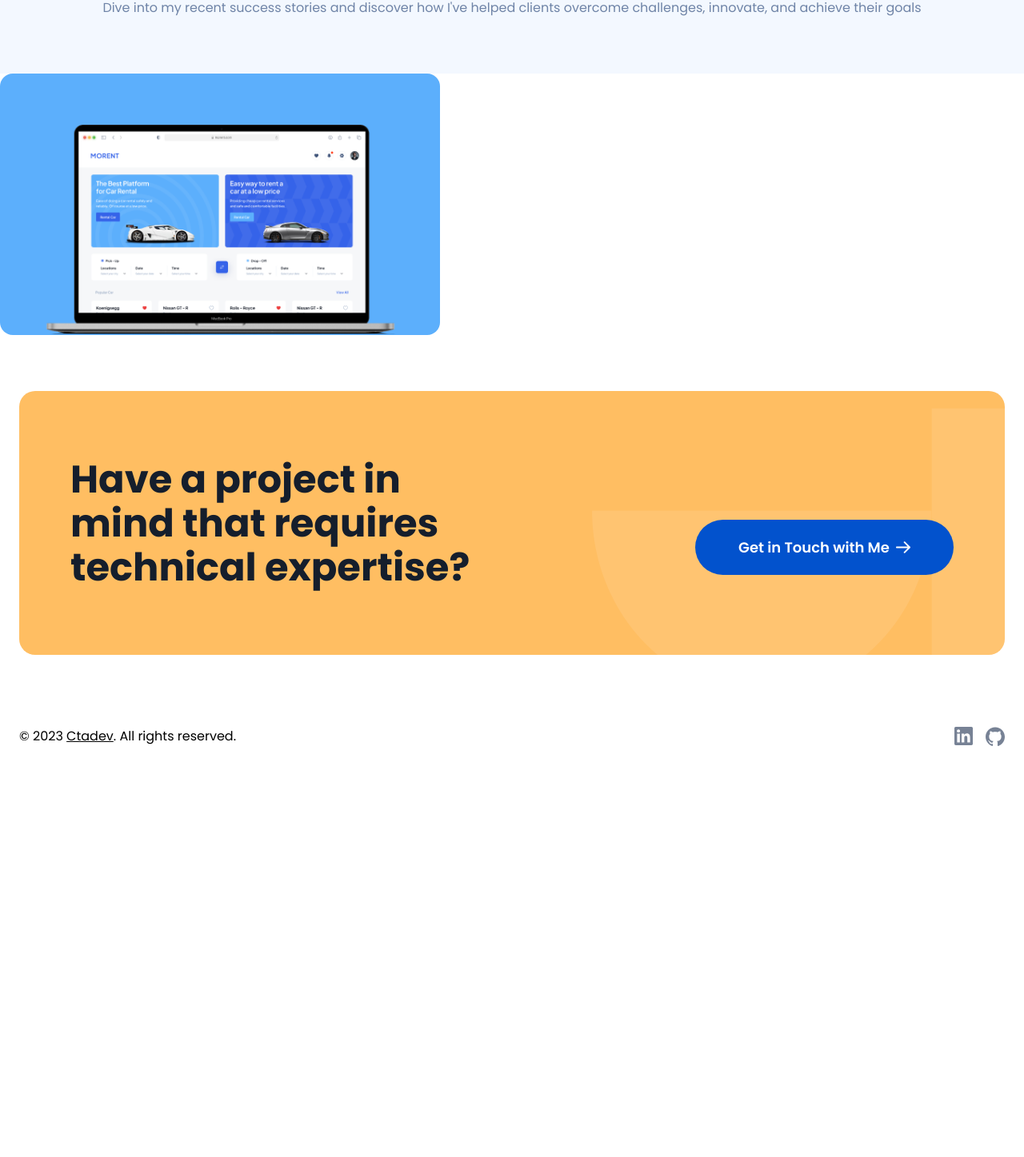
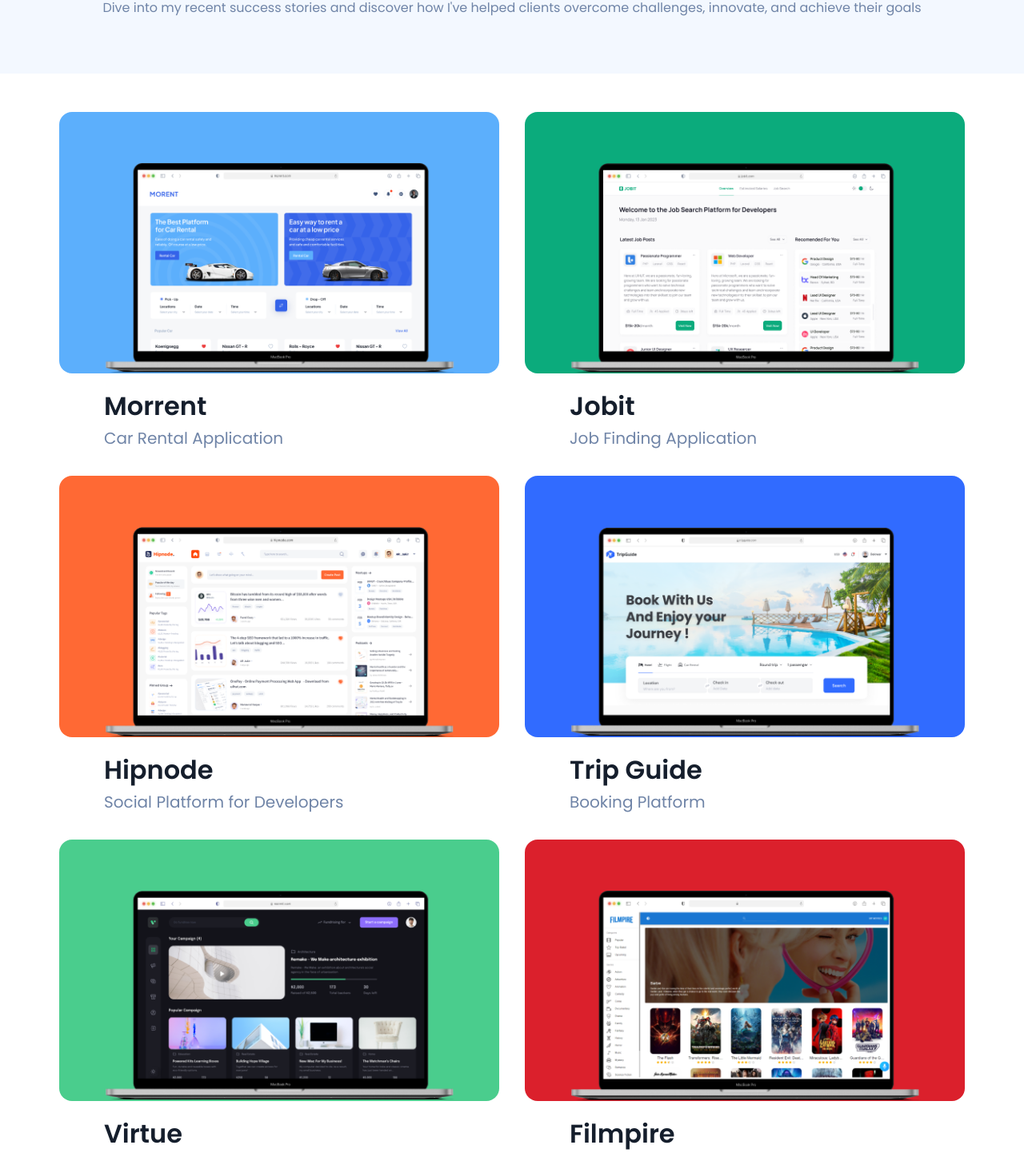
Before and after one commit to ctadev/porfolio-next13, a Next.js app: page /casestudies in a window 1280 px wide. Shown: the part 212-1659 px from the top of the page at 80% size. Before the commit the page ends 1165 px from the top, so only its background shows below. Built offline with nearby package versions, Linux system fonts and the light colour scheme; no server answers; a web font is replaced by a local one.

Commit message:
setup case studies page

```diff
--- a/app/(components)/Hero.jsx
+++ b/app/(components)/Hero.jsx
@@ -18,7 +18,7 @@ const Hero = () => {
               <h1>Professional</h1>
               <div className="relative w-fit">
                 <h2 className="">Web Developer</h2>
-                <div className="w-full h-[20px] absolute bg-blue-secondary left-0 bottom-1 -z-10" />
+                <div className="w-full md:h-[20px] absolute bg-blue-secondary left-0 -bottom-1 h-[15px] lg:bottom-1 -z-10" />
               </div>
               <h1>based in Canada</h1>
             </div>
--- a/app/(components)/MyService.jsx
+++ b/app/(components)/MyService.jsx
@@ -15,7 +15,7 @@ const MyService = () => {
             What
             <span className="relative mx-3 whitespace-nowrap">
               service
-              <div className="h-[15px] w-full bg-blue-secondary absolute left-0 bottom-2 -z-10" />
+              <div className="h-[15px] w-full bg-blue-secondary absolute left-0 bottom-1 md:bottom-2 -z-10" />
             </span>
             do I provide
           </h1>
--- a/app/(components)/Projects.jsx
+++ b/app/(components)/Projects.jsx
@@ -12,7 +12,7 @@ const Projects = () => {
             Featured
             <span className="relative mx-3 whitespace-nowrap">
               Projects
-              <div className="h-[15px] w-full bg-blue-secondary absolute left-0 bottom-2 -z-10" />
+              <div className="h-[15px] w-full bg-blue-secondary absolute left-0 bottom-1 md:bottom-2 -z-10" />
             </span>
           </h1>
         </section>
--- a/app/(components)/Testimonial.jsx
+++ b/app/(components)/Testimonial.jsx
@@ -41,9 +41,7 @@ const Testimonial = () => {
           delay: 2500,
           disableOnInteraction: false,
         }}
-        pagination={{
-          clickable: true,
-        }}
+        pagination={widthSize > 800 ? true : false}
         navigation={widthSize > 800 ? true : false}
         modules={[Autoplay, Pagination, Navigation]}
         className="mySwiper max-w-[1440px] w-full"
--- a/app/(components)/Testimonials.jsx
+++ b/app/(components)/Testimonials.jsx
@@ -2,14 +2,22 @@ import "react-responsive-carousel/lib/styles/carousel.min.css"; // requires a lo
 
 const Testimonials = () => {
   return (
-    <main className="bg-white-800 dark:bg-black-300 flex items-center justify-center">
-      <div className="max-w-[1440px] relative pt-[60px] lg:pt-[100px] pb-[20px] flex items-center justify-center w-full mx-6">
-        <section className="absolute z-20 left-1/2 top-8 md:top-12 md:whitespace-nowrap -translate-x-1/2 w-full">
-          <h1 className="font-bold text-[28px] leading-[34px] sm:text-[48px] sm:leading-[55px] text-black-200 dark:text-white text-center">
+    <main className="bg-white-800 dark:bg-black-300 flex items-center justify-center pb-[40px] md:pb-[70px]">
+      <div className="max-w-[1440px] relative pt-[100px] md:pt-[110px] flex items-center justify-center px-6">
+        <section className="absolute z-20 left-1/2 top-8 md:top-12 md:whitespace-nowrap -translate-x-1/2">
+          <h1 className="font-bold text-[36px] leading-[41px] md:text-[48px] md:leading-[55px] text-black-200 dark:text-white text-center">
             What
-            <span className="relative mx-3 whitespace-nowrap">
+            <span className="relative mx-3 whitespace-nowrap hidden md:inline-block">
               they say
-              <div className="h-[15px] w-full bg-blue-secondary absolute left-0 bottom-2 -z-10" />
+              <div className="h-[15px] w-full bg-blue-secondary absolute left-0 bottom-0 -z-10" />
+            </span>
+            <span className="relative ml-3 whitespace-nowrap md:hidden">
+              they
+              <div className="h-[15px] w-full bg-blue-secondary absolute left-0 bottom-1 -z-10" />
+            </span>
+            <span className="relative mx-3 whitespace-nowrap md:hidden">
+              say
+              <div className="h-[15px] w-full bg-blue-secondary absolute left-0 bottom-1 -z-10" />
             </span>
             about me
           </h1>
--- a/app/(dummy_data)/casestudies.js
+++ b/app/(dummy_data)/casestudies.js
@@ -0,0 +1,38 @@
+export const casestudies = [
+  {
+    img: "/morrent-laptop.png",
+    title: "Morrent",
+    short_description: "Car Rental Application",
+    bg: "bg-[#5CAFFC]",
+  },
+  {
+    img: "/jobit-laptop.png",
+    title: "Jobit",
+    short_description: "Job Finding Application",
+    bg: "bg-[#0BAB7C]",
+  },
+  {
+    img: "/hipnode-laptop.png",
+    title: "Hipnode",
+    short_description: "Social Platform for Developers",
+    bg: "bg-[#FF6934]",
+  },
+  {
+    img: "/tripguide-laptop.png",
+    title: "Trip Guide",
+    short_description: "Booking Platform",
+    bg: "bg-[#316BFF]",
+  },
+  {
+    img: "/virtue-laptop.png",
+    title: "Virtue",
+    short_description: "Crowdfunding Application",
+    bg: "bg-[#4ACD8D]",
+  },
+  {
+    img: "/filmpire-laptop.png",
+    title: "Filmpire",
+    short_description: "AI-Powered Movie Application",
+    bg: "bg-[#DB202C]",
+  },
+];
--- a/app/casestudies/CaseStudies.jsx
+++ b/app/casestudies/CaseStudies.jsx
@@ -1,16 +1,31 @@
 import React from "react";
 import Image from "next/image";
+import { casestudies } from "../(dummy_data)/casestudies";
 
 const CaseStudies = () => {
   return (
-    <main>
-      <div>
-        <ul>
-          <li className="h-[327px] w-[550px] bg-[#5CAFFC] rounded-[16px] flex items-end justify-center">
-            <div className="relative h-[263px] w-[443px]">
-              <Image src="/morrent-laptop.png" fill alt="case study" />
-            </div>
-          </li>
+    <main className="flex items-center justify-center">
+      <div className="max-w-[1440px] w-full px-6 py-12">
+        <ul className="flex items-center gap-8 justify-center flex-wrap">
+          {casestudies.map((item) => (
+            <li className="w-full md:w-fit" key={item.img}>
+              <section
+                className={`h-[270px] sm:h-[327px] w-full md:w-[550px] rounded-[16px] flex items-end justify-center ${item.bg}`}
+              >
+                <div className="relative h-[200px] sm:h-[263px] w-full sm:w-[443px]">
+                  <Image src={item.img} fill alt="case study" />
+                </div>
+              </section>
+              <aside className="pl-8 md:pl-14 mt-6">
+                <h1 className="text-black-200 dark:text-white font-semibold text-[32px] leading-[34px]">
+                  {item.title}
+                </h1>
+                <h3 className="text-white-500 dark:text-white text-[20px] leading-[30px] mt-2">
+                  {item.short_description}
+                </h3>
+              </aside>
+            </li>
+          ))}
         </ul>
       </div>
     </main>
--- a/app/casestudies/Title.jsx
+++ b/app/casestudies/Title.jsx
@@ -7,14 +7,22 @@ const Title = () => {
         <section className="absolute z-20 left-1/2 top-8 md:top-12 md:whitespace-nowrap -translate-x-1/2">
           <h1 className="font-bold text-[36px] leading-[41px] md:text-[48px] md:leading-[55px] text-black-200 dark:text-white text-center">
             Recent
-            <span className="relative mx-3 whitespace-nowrap">
+            <span className="relative ml-3 whitespace-nowrap hidden md:inline-block">
               Case Studies
-              <div className="h-[15px] w-full bg-blue-secondary absolute left-0 bottom-2 -z-10" />
+              <div className="h-[15px] w-full bg-blue-secondary absolute left-0 bottom-0 -z-10" />
+            </span>
+            <span className="relative ml-3 whitespace-nowrap md:hidden">
+              Case
+              <div className="h-[15px] w-full bg-blue-secondary absolute left-0 bottom-1 -z-10" />
+            </span>
+            <span className="relative mx-3 whitespace-nowrap md:hidden">
+              Studies
+              <div className="h-[15px] w-full bg-blue-secondary absolute left-0 bottom-1 -z-10" />
             </span>
           </h1>
         </section>
 
-        <section className="md:pt-[20px]">
+        <section className="pt-[40px] md:pt-[20px]">
           <p className="text-white-500 dark:text-white text-center">
             Dive into my recent success stories and discover how I&apos;ve
             helped clients overcome challenges, innovate, and achieve their
--- /dev/null
+++ b/app/contact/Form.jsx
@@ -0,0 +1,9 @@
+import React from 'react'
+
+const Form = () => {
+  return (
+    <main>Form</main>
+  )
+}
+
+export default Form
--- /dev/null
+++ b/app/contact/Title.jsx
@@ -0,0 +1,26 @@
+import React from "react";
+
+const Title = () => {
+  return (
+    <main className="bg-white-800 dark:bg-black-300 flex items-center justify-center pb-[40px] md:pb-[70px]">
+      <div className="max-w-[1440px] relative pt-[60px] md:pt-[110px] flex items-center justify-center px-6">
+        <section className="absolute z-20 left-1/2 top-8 md:top-12 md:whitespace-nowrap -translate-x-1/2">
+          <h1 className="font-bold text-[36px] leading-[41px] md:text-[48px] md:leading-[55px] text-black-200 dark:text-white text-center">
+            <span className="relative ml-3 whitespace-nowrap">
+              Get in Touch
+              <div className="h-[15px] w-full bg-blue-secondary absolute left-0 md:bottom-2 bottom-1 -z-10" />
+            </span>
+          </h1>
+        </section>
+
+        <section className="pt-[40px] md:pt-[20px]">
+          <p className="text-white-500 dark:text-white text-center">
+            Let&apos;s Collaborate on Your Next Project
+          </p>
+        </section>
+      </div>
+    </main>
+  );
+};
+
+export default Title;
--- /dev/null
+++ b/app/contact/page.js
@@ -0,0 +1,21 @@
+import { Navbar, Footer, Collaborate } from "../(components)";
+import Title from "./Title";
+import Form from "./Form";
+
+export default async function Home() {
+  return (
+    <main>
+      <Navbar />
+      <Title />
+      <Form />
+      <Collaborate />
+      <Footer />
+      {/* <Hero />
+          <About />vv
+          <Projects projects={projects} />
+          <Experiences experience={experience} />
+          <Contact />
+          <Footer /> */}
+    </main>
+  );
+}
--- a/app/page.js
+++ b/app/page.js
@@ -20,7 +20,7 @@ export default async function Home() {
   const skills = await getSkills();
 
   return (
-    <main>
+    <main className="overflow-x-hidden">
       <Navbar />
       <Hero />
       <Skills skills={skills} />
```
Also changed, not shown: public/filmpire-laptop.png (added).
